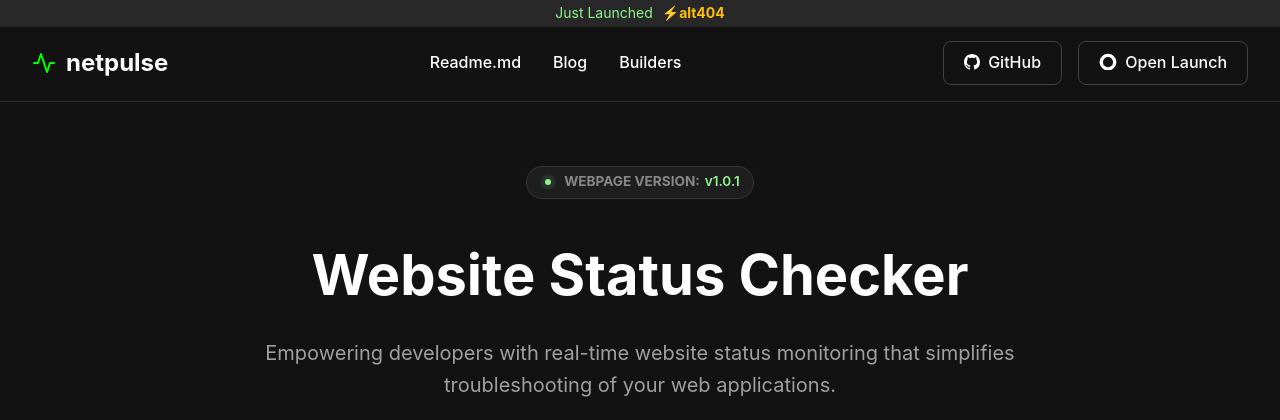
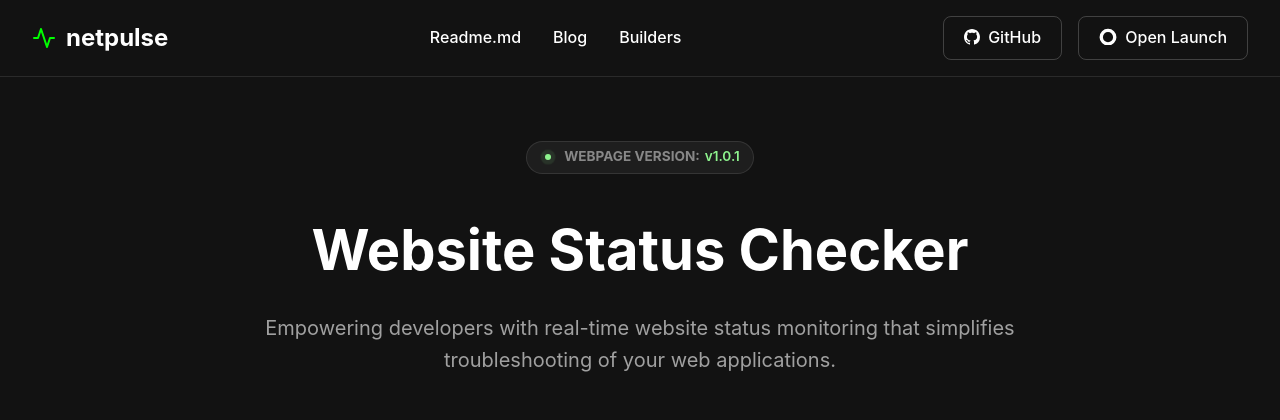
Before and after one commit to abhirajadhikary06/WHC, a Flask app: page / in a window 1280 px wide. Shown: the top 420 px of the page. Run offline with Flask 3, Linux system fonts and the light colour scheme; data that the repository does not hold is empty; some libraries are stand-ins or nearby versions.

Commit message:
added code

```diff
--- a/static/style.css
+++ b/static/style.css
@@ -30,7 +30,6 @@
             align-items: center;
             padding: 1rem 2rem;
             border-bottom: 1px solid rgba(255, 255, 255, 0.1);
-            margin-top: 20px;
         }
 
         .logo {
@@ -326,25 +325,3 @@
                 overflow-x: auto;
             }
         }
-
-        #announcement-strip {
-        width: 100%;
-        background-color: #282828;
-        color: #8ef48e;
-        text-align: center;
-        padding: 2px 0;
-        font-size: 14px;
-        font-family: sans-serif;
-        position: fixed;
-        top: 0;
-        left: 0;
-        z-index: 1001;
-        border-bottom: 1px solid #222;
-        }
-
-        #announcement-strip a {
-        color: rgb(255, 193, 7);
-        text-decoration: none;
-        font-weight: bold;
-        margin-left: 5px;
-        }
--- a/templates/index.html
+++ b/templates/index.html
@@ -4,15 +4,11 @@
     <meta charset="UTF-8">
     <meta name="viewport" content="width=device-width, initial-scale=1.0">
     <title>NetPulse</title>
+    <link rel="stylesheet" href="{{ url_for('static', filename='style.css') }}">
     <link rel="icon" href="{{ url_for('static', filename='favicon.svg') }}?v=1" type="image/x-icon">
     <link rel="shortcut icon" href="{{ url_for('static', filename='favicon.svg') }}?v=1" type="image/x-icon">
-    <link rel="stylesheet" href="{{ url_for('static', filename='style.css') }}">
 </head>
 <body>
-    <div id="announcement-strip">
-  <span>Just Launched <a href="https://alt404.onrender.com" target="_blank">⚡alt404</a></span>
-</div>
-
     <div class="navbar">
         <a href="/" class="logo">
             <svg viewBox="0 0 24 24" fill="none" stroke="#00ff00" stroke-width="2" stroke-linecap="round" stroke-linejoin="round">
```
Also changed, not shown: static/favicon.ico (deleted), static/favicon.svg.
